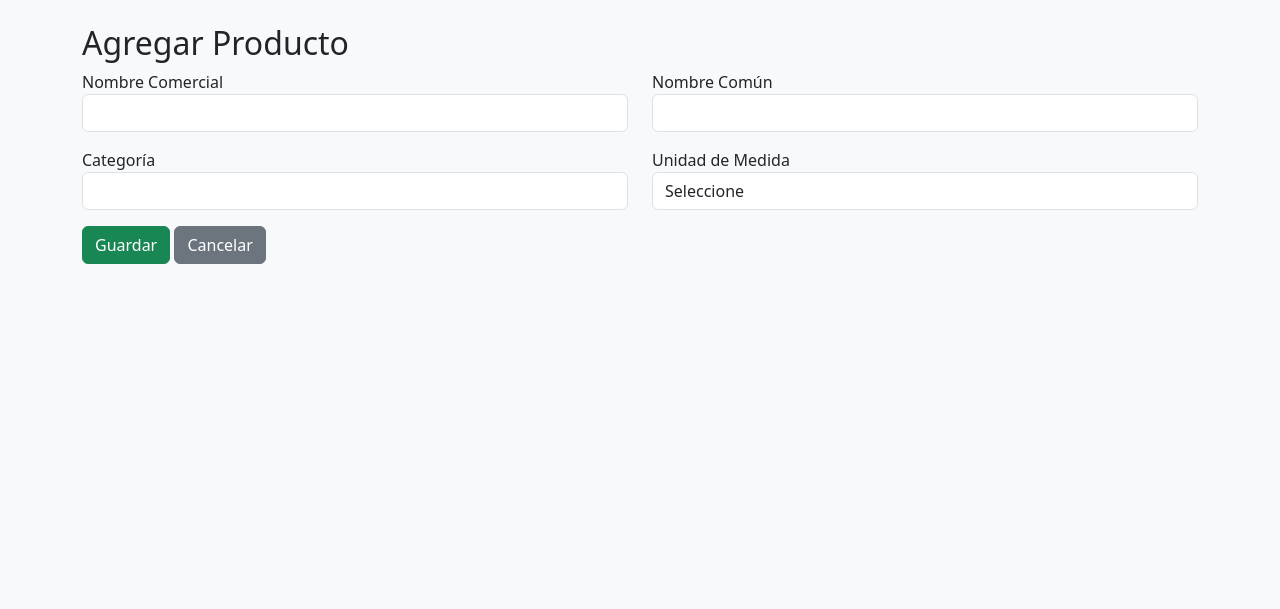
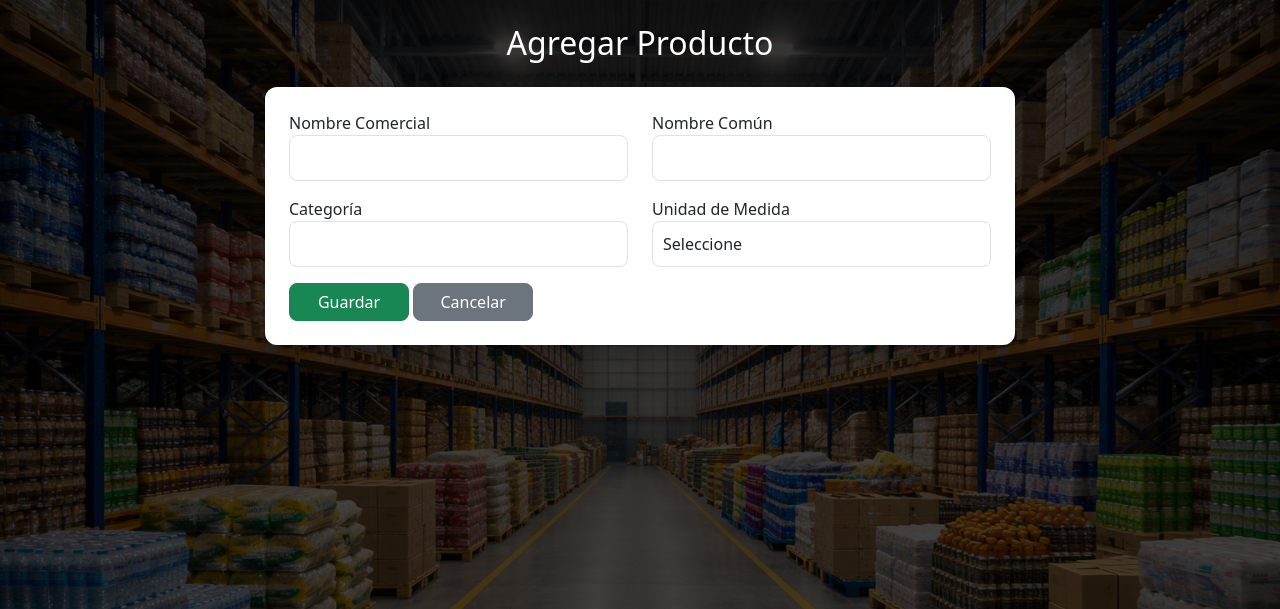
Before and after one commit to Nathael12/almacen, a PHP site: page /agregar_producto.php in a window 1280 px wide. Shown: the top 609 px of the page. Run offline with PHP 8.4, Linux system fonts and the light colour scheme; data comes from the database, SQL or seed files in the repository.

Commit message:
Agregué estilos CSS y mejoras en interfaz de Agregar  productos

```diff
--- a/agregar_producto.php
+++ b/agregar_producto.php
@@ -24,13 +24,13 @@
     }
     $unidades = $conn->query("SELECT * FROM unidad_medida");
 ?>
-
 <!DOCTYPE html>
 <html lang="es">
 <head>
 <meta charset="UTF-8">
 <title>Agregar Producto</title>
 <link rel="stylesheet" href="css/bootstrap.min.css">
+<link rel="stylesheet" href="css/agregarProductos.css">
 </head>
 
 <body class="bg-light">
@@ -40,6 +40,8 @@
 <div class="titulo-contenedor">
     <h2>Agregar Producto</h2>
 </div>
+
+<div class="card-form p-4 bg-white">
 
 <form method="POST">
 
@@ -80,6 +82,10 @@
 <a href="productos.php" class="btn btn-secondary">Cancelar</a>
 
 </form>
-</div>
+
+</div> <!-- card-form -->
+
+</div> <!-- container -->
+
 </body>
 </html>
--- /dev/null
+++ b/css/agregarProductos.css
@@ -0,0 +1,36 @@
+body {
+    background-image: linear-gradient(rgba(0,0,0,0.8), rgba(0,0,0,0.7)), url('../imagenes/productosAlmacen.png');
+    background-size: cover;
+    background-repeat: no-repeat;
+    background-position: center;
+    background-attachment: fixed;
+}
+
+
+/* titulo */
+.titulo-contenedor{
+    text-align:center;
+    color:white;
+    margin-bottom:25px;
+}
+
+/* tarjeta del formulario */
+.card-form{
+    max-width:750px;
+    margin:auto;
+    border-radius:12px;
+    box-shadow:0 10px 30px rgba(0,0,0,0.3);
+    background:white;
+}
+
+/* inputs más suaves */
+.form-control{
+    border-radius:8px;
+    padding:10px;
+}
+
+/* botones */
+.btn{
+    min-width:120px;
+    border-radius:8px;
+}
```
Also changed, not shown: registro.php (deleted, +0 -11 lines), imagenes/productosAlmacen.png (added).
